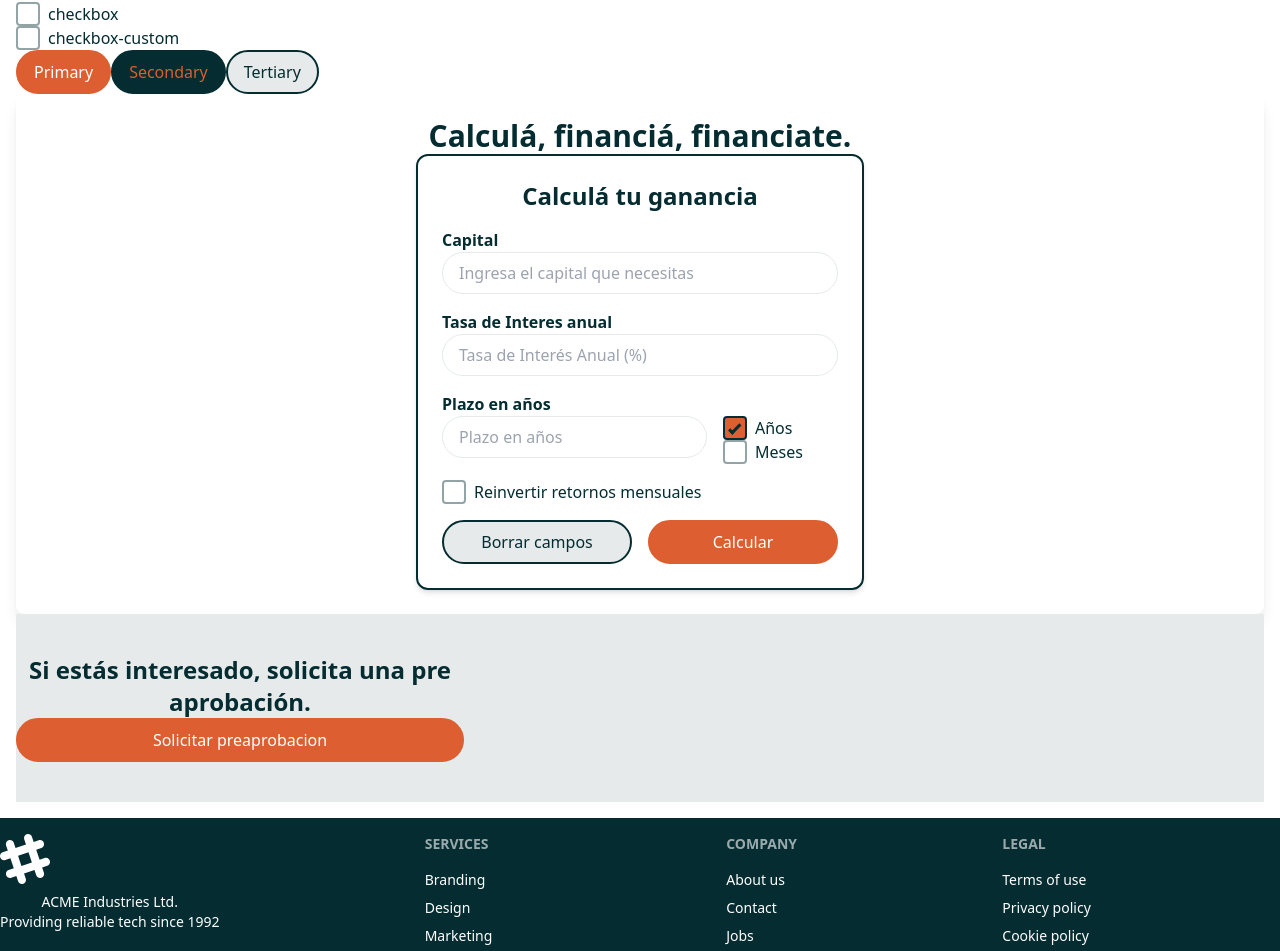
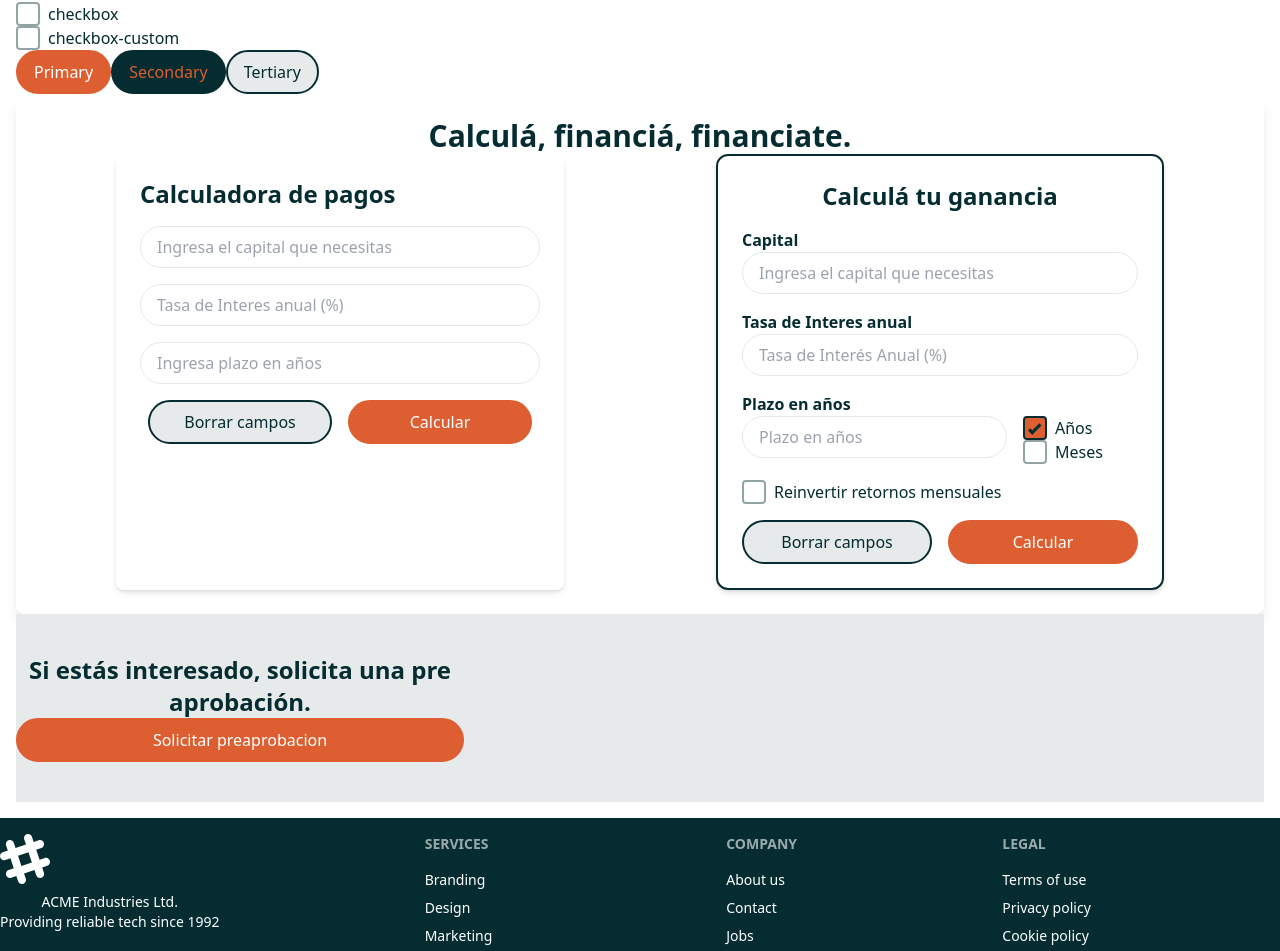
Before and after one commit to No-Country-simulation/h3-20-proptech, a React (Vite) app in the folder proptech/: page / in a window 1280 px wide. Shown: the part 1110-2061 px from the top of the page. Built offline with nearby package versions, Linux system fonts and the light colour scheme.

Commit message:
global settings v3

```diff
--- a/proptech/src/components/Content.jsx
+++ b/proptech/src/components/Content.jsx
@@ -90,7 +90,7 @@ function Content() {
                         <h2 className="text-3xl font-bold text-text-primary text-center">Calculá, financiá, financiate.</h2>
                     </div>
                     <div className="flex">
-                        {/* <MortgageCalculator /> */}
+                        <MortgageCalculator />
                         <InvestorReturnCalculator />
 
                     </div>
```
